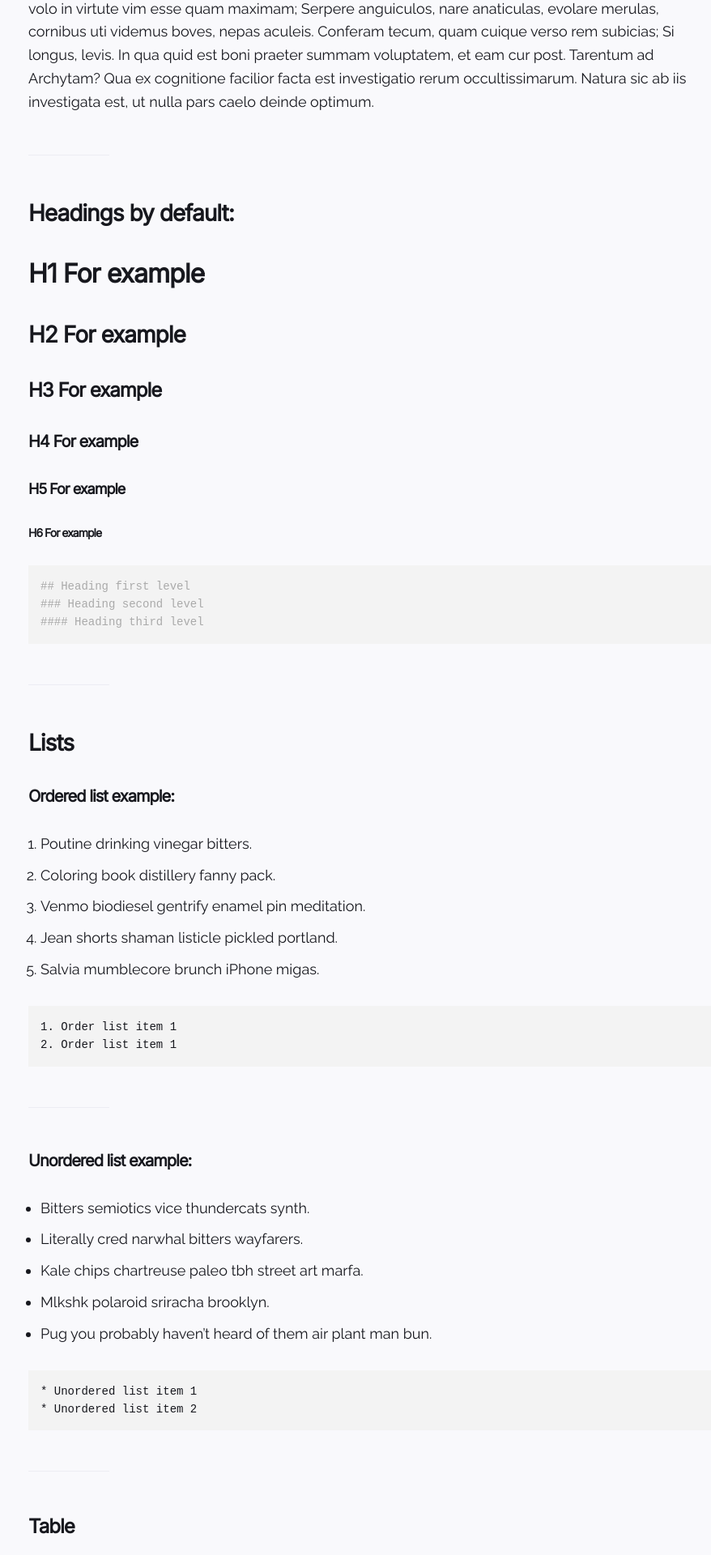
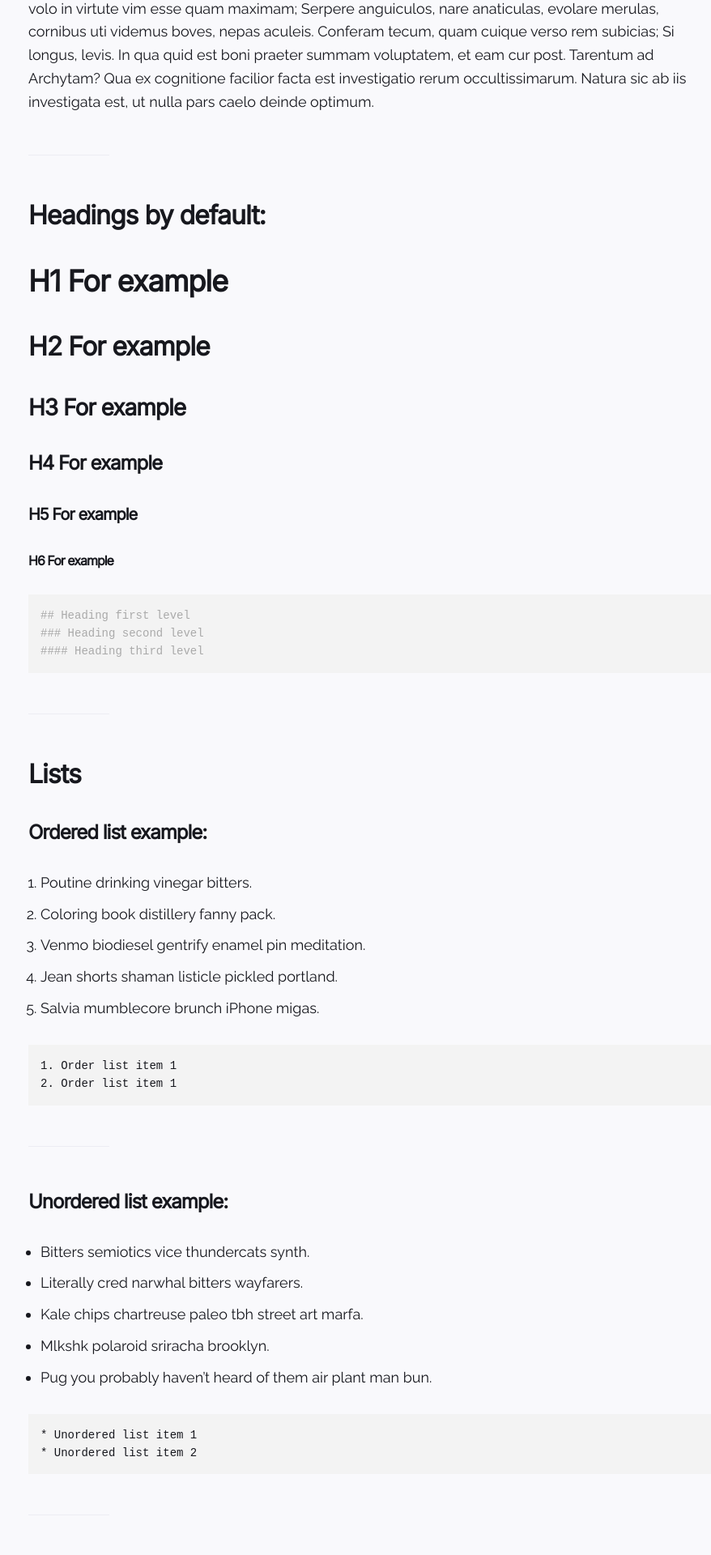
Before and after one commit to hoangdangent/hoangdangent.github.io, a Jekyll site: the page built from _pages/styleguide.md, in a window 1280 px wide. Shown: the part 832-2752 px from the top of the page at 81% size, without its empty margins (180-1058 px from the left). Built offline with Jekyll 4.4.1, drawn with Linux system fonts in a browser that asks for light colours; nearby versions of some CDN libraries; some web fonts are replaced.

Commit message:
Update _variables.scss

```diff
--- a/_sass/0-settings/_variables.scss
+++ b/_sass/0-settings/_variables.scss
@@ -26,12 +26,12 @@ $heading-font-weight: 700;
 $heading-font-family: 'Bai Jamjuree', 'Inter', 'Raleway', 'Darker Grotesque', 'PT Sans', 'Noto Sans', 'Open Sans', sans-serif;
 $heading-color: $text-color;
 
-$font-size-h1:  32px;
-$font-size-h2:  28px;
-$font-size-h3:  24px;
-$font-size-h4:  20px;
-$font-size-h5:  18px;
-$font-size-h6:  14px;
+$font-size-h1:  36px;
+$font-size-h2:  32px;
+$font-size-h3:  28px;
+$font-size-h4:  24px;
+$font-size-h5:  20px;
+$font-size-h6:  16px;
 
 $heading-line-height: 1.5em;
 
```
